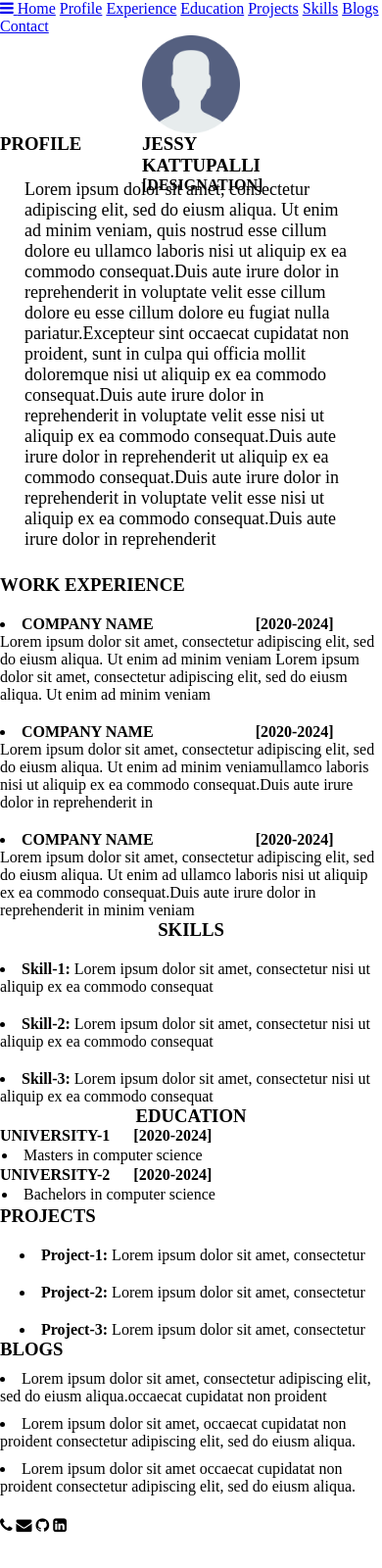
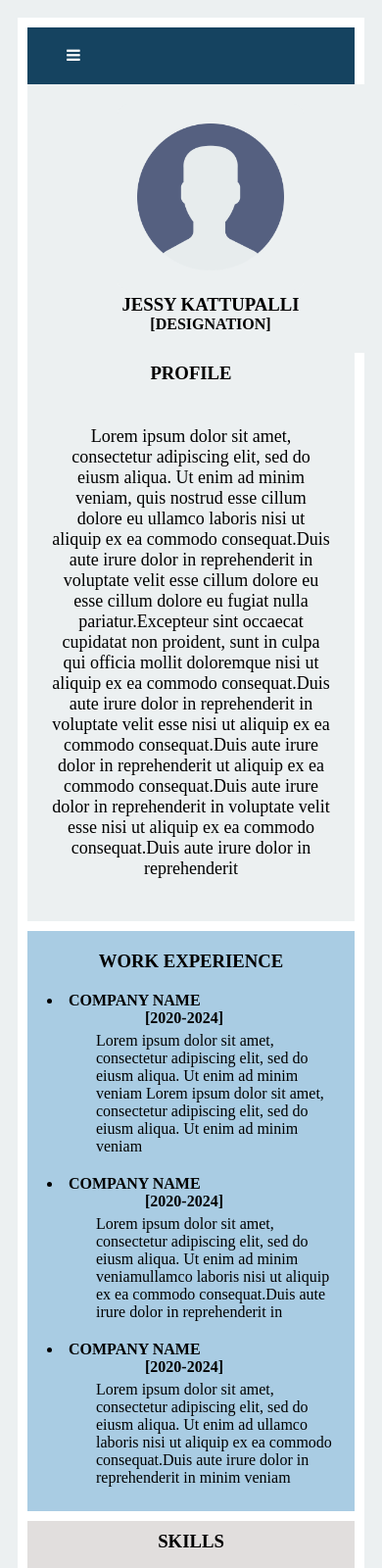
Before and after one commit to JESSY798/FinalProject-Node, a website: page public/index.html in a window 390 px wide. Shown: the top 1600 px of the page at 98% size. Before the commit the page ends 1566 px from the top, so only its background shows below. Drawn offline with Linux system fonts and the light colour scheme.

Commit message:
Update style.css

```diff
--- a/public/style.css
+++ b/public/style.css
@@ -1,71 +1,205 @@
-*{
-    margin: 0;
-    padding: 0;
-    box-sizing: border-box;
+body {
+    background-color: #ecf0f1;
+    text-align: center;
+    padding: 10px;
 }
-.navigation{
-    list-style-type: none;
-    background-color:#154360;
-    position: fixed;
-    text-align: center;
-    width: 100%;
-    top: 0;
-    height: 45px;
+.container{
+    display: grid;
+    grid-template-columns: 1fr 1fr 1fr 1fr;
+    grid-template-rows: auto;
+    grid-template-areas:
+    "nav nav nav nav"
+    "image profile profile profile"
+    "work work work work"
+    "skills skills education education"
+    "projects projects blogs blogs"
+    "footer footer footer footer"
+    ;
+
+    margin: 0 auto;
+    color: black;
+    background-color: #ffffff;
+    padding: 10px;
 }
-.navigation li{
+.nav-bar{
+    background-color: #154360;
+    grid-area: nav;
+    padding: 10px;
+}
+.nav-bar a {
     display: inline-block;
+    color: #ffffff;
+    text-align: left;
+    padding: 10px 30px;
+
+    text-decoration: none;
 }
-.navigation li a{
-    display: block;
-    text-align: center;
-    padding: 10px 45px 15px 45px;
-    color: white;
-    text-decoration: none;
-    font-size:18px;
+#about-image-container{
+    display: contents;
 }
 #image{
-    display: block;
-    margin-left: auto;
-    margin-right: auto;
-    width: 100px;
-    height: 100px;
+    grid-area: image;
+    background-color: #ecf0f1;
+    padding: 20px;
+    width: 310px;
 }
-.main{
-    margin-top: 47px;
+#image img {
+    width: 150px;
+    height: 150px;
+    border-radius: 10px;
+    margin: 0;
+}
+#profile{
+    grid-area: profile;
+    background-color: #ecf0f1;
+    height: auto;
+    padding-top: 10px;
+}
+#work{
+    grid-area: work;
+    background-color: #a9cce3;
+    padding: 20px;
+    margin: 10px 0;
+}
+#skills {
+    grid-area: skills;
+    background-color: #e1dedd;
+    padding: 10px;
+    margin-bottom: 10px;
+    text-align: left;
 }
 
-.left{
-    float: left;
-    width: 35%;
-    background-color:#154360;
-    padding: 5px;
-    border-radius: 15px;
-    color: white;
-    margin-left: 5px;
+#education {
+    grid-area: education;
+    background-color: #e1dedd;
+    padding: 10px;
+    margin-bottom: 10px;
+    text-align: left;
+    margin-left: 1px;
 }
-.right{
+#projects {
+    grid-area: projects;
+    background-color: #fdebd0;
+    padding: 20px;
+    margin-bottom: 10px;
+}
+
+#blogs {
+    grid-area: blogs;
+    background-color: #fdebd0;
+    padding: 20px;
+    margin-bottom: 10px;
+    margin-left: 1px;
+}
+#edu{
     display: inline-block;
-    width: 60%;
+    margin: 10px 20px;
+    padding: 20px;
 }
-#line{
-    height: 1px;
-    background-color: white;
-    width: 95%;
-    margin-top: 5px;
+
+
+
+h1, h4{
+    margin: 0px;
+    text-align: center;
+    color: black;
 }
-#line1{
-    height: 3px;
-    background-color: rgb(45, 45, 45);
-    margin-top: 5px;
-    width: 100%;
-}
-.contact{
-    margin-left: 10px;
+h3{
+    margin: 0px;
 }
 .contact li{
     margin: 8px;
 }
-.profile{
+#line1{
+    height: 1px;
+    background-color: black;
+}
+
+#workp{
+    margin: 5px 0px 5px 50px;
+
+}
+#menu-icon{
+    position: fixed;
+    margin: 10px;
+    font-size: 18px;
+    color: white;
+    cursor: pointer;
+}
+footer {
+    grid-area: footer;
+    background-color: #154360;
+    padding: 20px;
+    color: #ffffff;
+}
+#icon{
+    font-size: 30px;
+    margin-right: 180px;
     margin-top: 20px;
-    margin-left: 20px;
 }
+#icon1{
+    font-size: 30px;
+
+    margin-top: 20px;
+}
+#education:target, #projects:target, #experience:target, #blogs:target, #contact:target, #profile:target{
+    background-color: #777d7e;
+}
+.nav-bar .menu-icon{
+    display: none;
+}
+@media only screen and (max-width: 500px) {
+    .container {
+
+        grid-template-columns: 1fr;
+        grid-template-areas:
+            "nav"
+            "image"
+            "profile"
+            "work"
+            "skills"
+            "education"
+            "projects"
+            "blogs"
+            "footer"
+        ;
+    }
+
+
+
+    .nav-bar a:not(.menu-icon) {
+        display: none;
+    }
+
+    .nav-bar a.menu-icon {
+        display: block;
+        cursor: pointer;
+    }
+
+
+    .nav-bar.responsive a {
+        display: block;
+        text-align: center;
+        width: 100%;
+        padding: 10px;
+        background-color: #154360;
+        border-top: 1px solid #ffffff;
+    }
+
+
+    .nav-bar.responsive a.menu-icon {
+        position: absolute;
+        right: 10px;
+        top: 10px;
+    }
+
+
+    #image {
+        width: 100%;
+        margin: 0 auto;
+    }
+
+
+
+
+}
```
